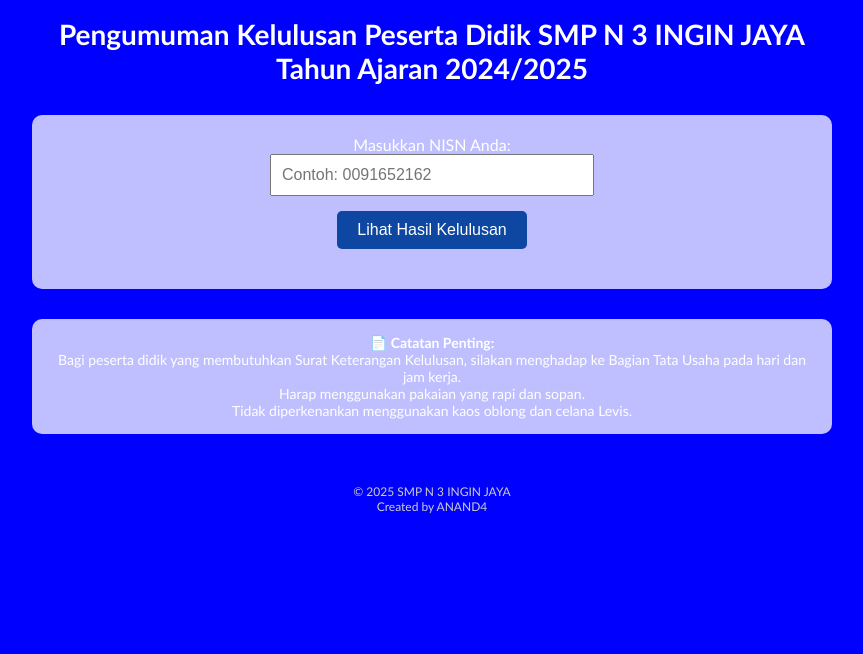
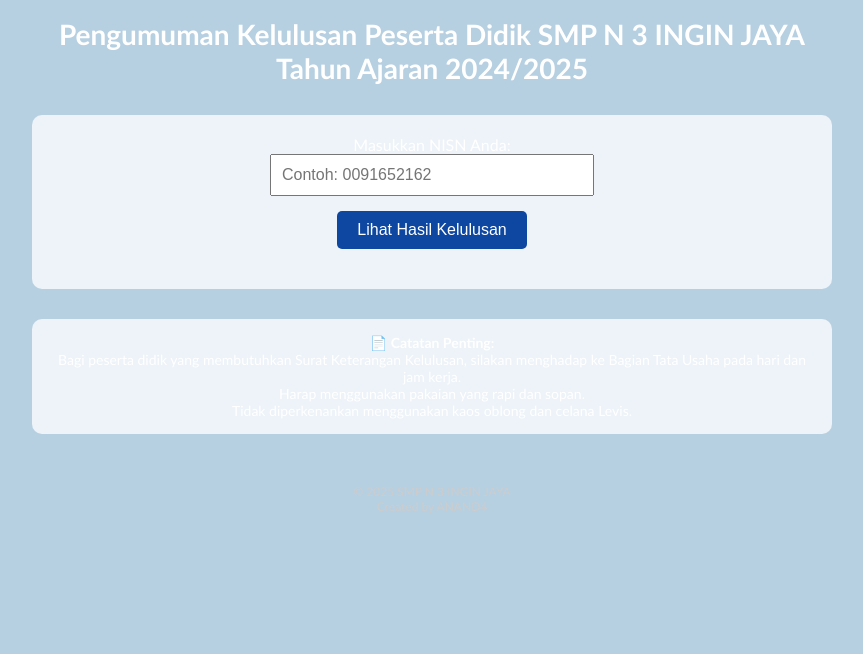
Before and after one commit to skyhowk05/smpn3inginjaya2025, a plain HTML site: page index.html in a window 1280 px wide. Shown: the part 146-800 px from the top of the page, without its empty margins (208-1071 px from the left). Drawn offline with Linux system fonts and the light colour scheme.

Commit message:
Update index.html

```diff
--- a/index.html
+++ b/index.html
@@ -8,7 +8,7 @@
         body {
             margin: 0;
             font-family: calibri, sans-serif;
-            background-color: rgba(0, 0, 255, 1);
+            background-color: rgba(182, 208, 226, 1);
             color: white;
             text-align: center;
         }
```
